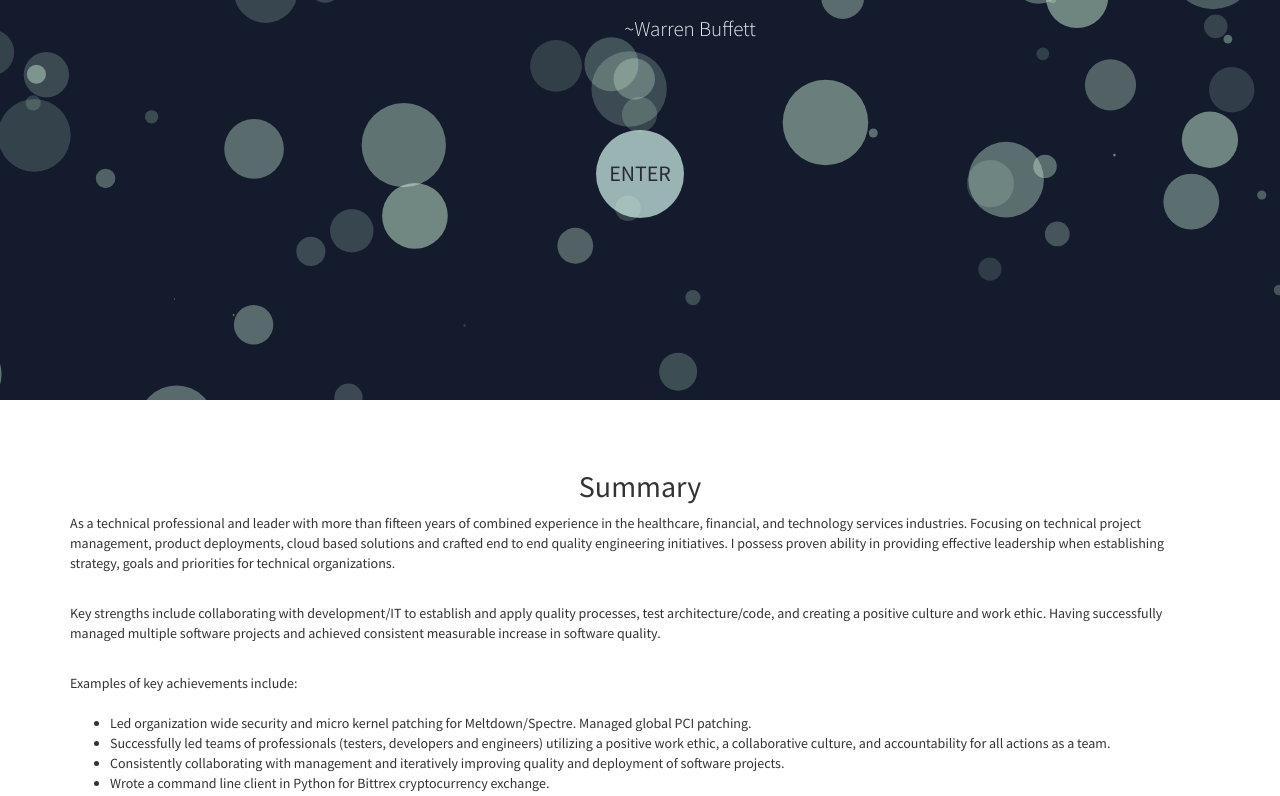
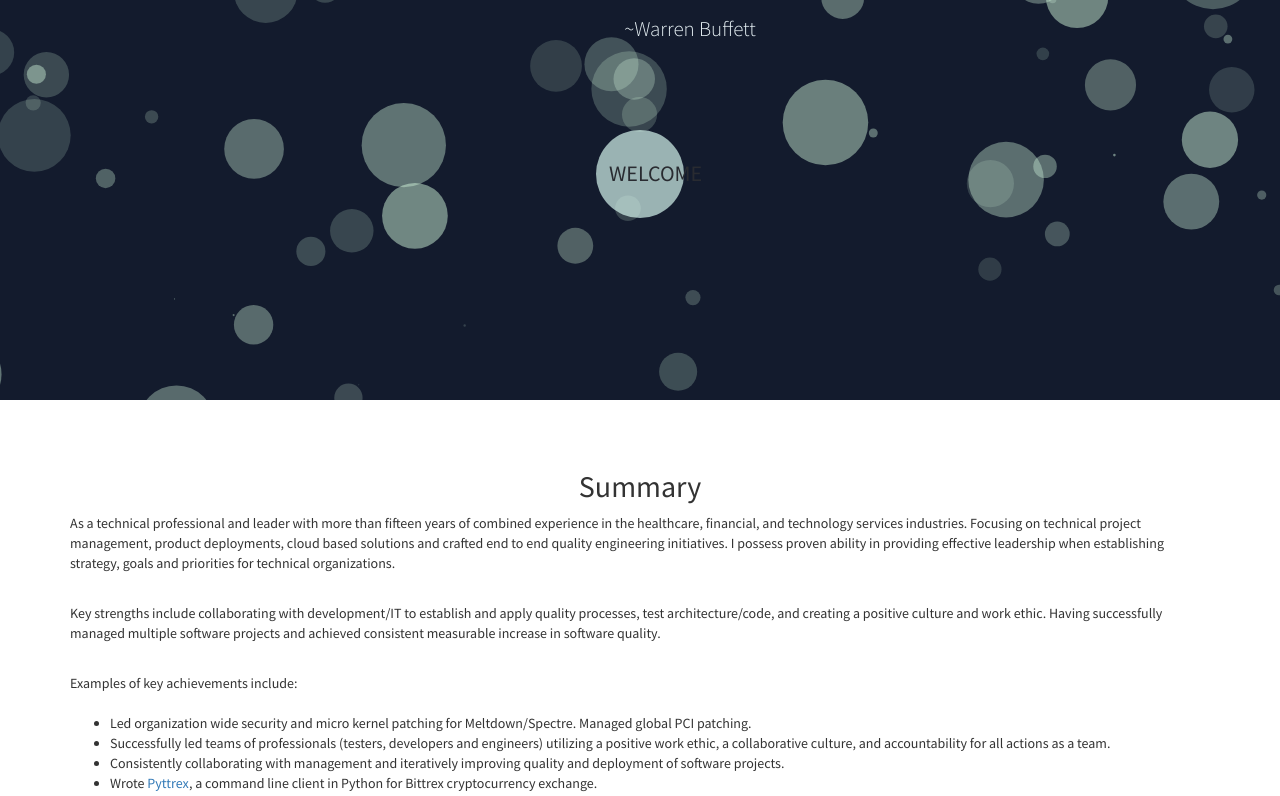
Before and after one commit to bhuddamonk/resume, a website: page index.html in a window 1280 px wide. Shown: the part 400-1196 px from the top of the page. Drawn offline with nearby package versions, Linux system fonts and the light colour scheme.

Commit message:
more updates, changed ENTER to WELCOME.

```diff
--- a/index.html
+++ b/index.html
@@ -92,7 +92,7 @@
                     and if you don’t have the first, the other two will kill you.</strong></h2>
                 <h2 style="padding-left: 100px;">~Warren Buffett</h2>
             </div>
-            <a href="#summary" class="btn btn-light btn-light-circle">ENTER</a>
+            <a href="#summary" class="btn btn-light btn-light-circle">WELCOME</a>
         </div>
     </header>
     <!-- Summary -->
@@ -114,7 +114,7 @@
                         <li>Led organization wide security and micro kernel patching for Meltdown/Spectre. Managed global PCI patching.</li>
                         <li>Successfully led teams of professionals (testers, developers and engineers) utilizing a positive work ethic, a collaborative culture, and accountability for all actions as a team.</li>
                         <li>Consistently collaborating with management and iteratively improving quality and deployment of software projects.</li>
-                        <li>Wrote a command line client in Python for Bittrex cryptocurrency exchange.</li>
+                        <li>Wrote <a href="https://github.com/dennisgyor/Pyttrex">Pyttrex</a>, a command line client in Python for Bittrex cryptocurrency exchange.</li>
                         <li>Rebuilt the engineering department by implementing a training curriculum, team heirarchy, documenting and standarized operations.</li>
                         <li>Planned and executed business strategy by implementing process, documentation and organizational structure that was instrumental in meeting requirements for being acquired by Cisco.</li>
                     </ul><br>
```
